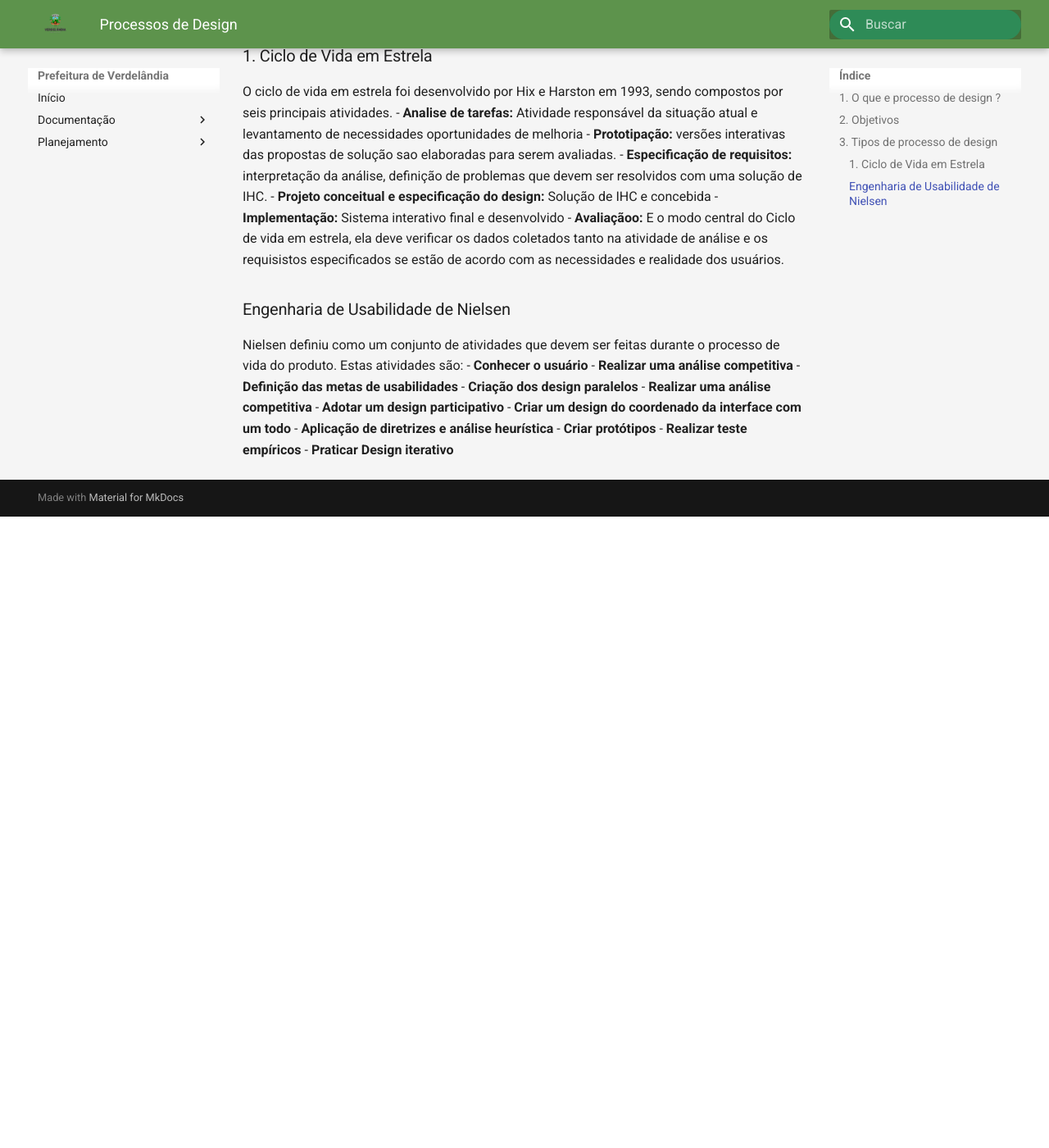
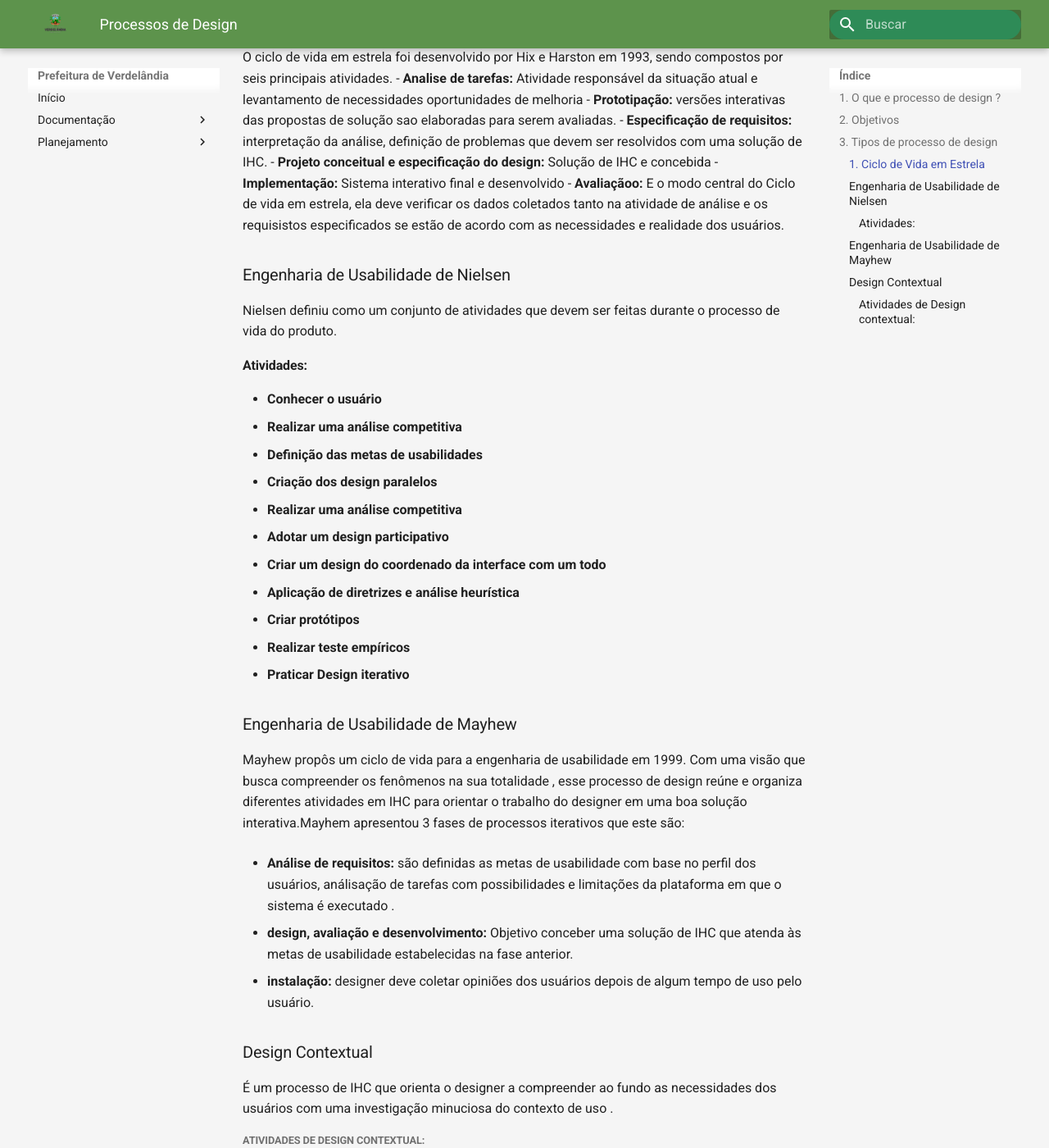
Before and after one commit to valdersonjr/2021.2-Prefeitura-Verdelandia, an MkDocs documentation site: the page built from docs/documentos/Processos.md, in a window 1280 px wide and 1400 px high, scrolled down 777 px. Shown: the whole window at 82% size. Built offline with MkDocs 1.6.1 and Material for MkDocs 9.7.7, drawn with Linux system fonts in a browser that asks for light colours; before the commit the page ends 1407 px from its top, so only the background shows below that; some of the changed text lies outside the part shown.

Commit message:
Update Processos.md
Adicionando Design contextual e Ciclo de Mayhem

```diff
--- a/docs/documentos/Processos.md
+++ b/docs/documentos/Processos.md
@@ -1,5 +1,5 @@
 # Processos de Design
----------------------------------------------------------------
+
 ## 1. O que e processo de design ?
 
 Processo de Design e a junção de atividades básicas como analíse de situação, a sintese de uma intervenção projetada ou ja aplicada a situação atual do projeto.Em cada processo detalha as atividades basicas: executar cada atividade, sequência a serem executadas, atividades a serem repetidas, arfetafos consumidos e produzidos em cada uma delas
@@ -25,7 +25,8 @@ O ciclo de vida em estrela foi desenvolvido por Hix e Harston em 1993, sendo com
 
 
 ### Engenharia de Usabilidade de Nielsen
-Nielsen definiu como um conjunto de atividades que devem ser feitas durante o processo de vida do produto. Estas atividades são:
+Nielsen definiu como um conjunto de atividades que devem ser feitas durante o processo de vida do produto.
+####  Atividades:
 - **Conhecer o usuário**
 - **Realizar uma análise competitiva**
 - **Definição das metas de usabilidades**
@@ -37,3 +38,27 @@ Nielsen definiu como um conjunto de atividades que devem ser feitas durante o pr
 - **Criar protótipos**
 - **Realizar teste empíricos**
 - **Praticar Design iterativo**
+
+
+
+### Engenharia de Usabilidade de Mayhew
+Mayhew  propôs um ciclo de vida para a engenharia de usabilidade em 1999. Com uma visão
+que busca  compreender os fenômenos na sua totalidade , esse processo de design reúne e organiza diferentes atividades em IHC para orientar o trabalho do designer em  uma boa solução interativa.Mayhem apresentou 3 fases de processos iterativos que este são:
+
+- **Análise de requisitos:**  são definidas as metas de usabilidade com base no perfil dos
+usuários, análisação de tarefas com possibilidades e limitações da plataforma em que o sistema é executado .
+
+- **design, avaliação e desenvolvimento:**  Objetivo conceber uma solução de IHC que
+atenda às metas de usabilidade estabelecidas na fase anterior.
+- **instalação:** designer deve coletar opiniões dos usuários depois de algum tempo de uso pelo usuário.
+
+### Design Contextual
+É um processo  de IHC que orienta o designer a compreender ao fundo as necessidades dos usuários com uma investigação minuciosa do contexto de uso .
+
+##### Atividades de Design contextual:
+- **Investigação contextual**
+- **Modelagem do trabalho**
+- **Consolidação**
+- **Reprojeto do trabalho**
+- **Projeto do ambiente do usuário**
+- **Prototipação e teste com usuários**
```
